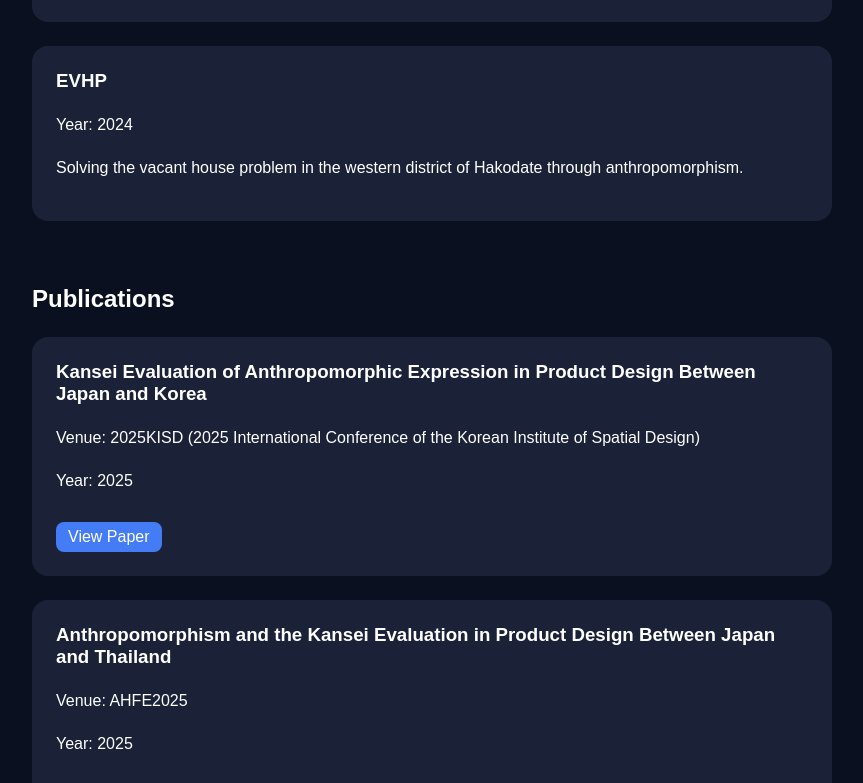
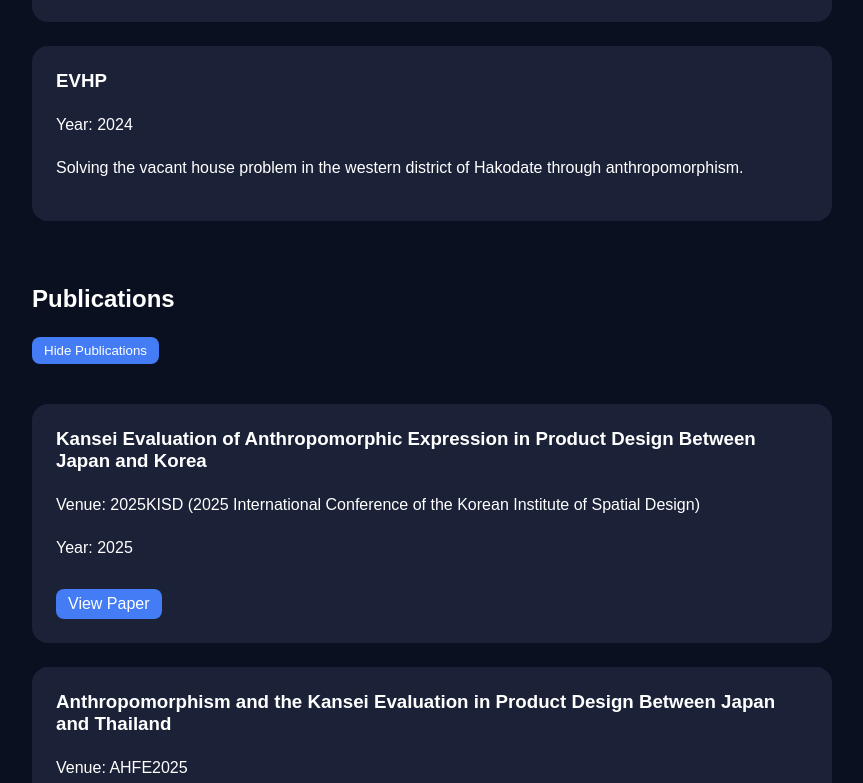
Before and after one commit to tanaharu-droid/website, a React (Vite) app: page / in a window 1280 px wide. Shown: the part 1197-1980 px from the top of the page, without its empty margins (208-1071 px from the left). Built offline with nearby package versions, Linux system fonts and the light colour scheme.

Commit message:
Add toggle-button

```diff
--- a/src/App.css
+++ b/src/App.css
@@ -86,3 +86,39 @@ article a:hover {
   list-style: none;
   /*箇条書きリストの点をなくす*/
 }
+
+.toggle-button {
+  display: inline-block;
+  margin-bottom: 16px;
+  color: white;
+  background-color: #437cf5;
+  padding: 6px 12px;
+  border-radius: 8px;
+  border: none;
+  /*ボタンの周囲グラフィック削除*/
+  cursor: pointer;
+  /*マウスポインタの形が変わる*/
+}
+
+.toggle-button:hover {
+  background-color: rgb(236, 165, 131);
+}
+
+.publication-list {
+  overflow: hidden;
+  /*枠外コンテンツを非表示*/
+  transition: opacity 1.0s ease, transform 1.0s ease, max-height 1.0s ease;
+}
+
+.publication-list.open {
+  opacity: 1;
+  transform: translateY(0);
+  max-height: 2000px;
+  /*Publicationsコンテンツ合計の概算*/
+}
+
+.publication-list.closed {
+  opacity: 0;
+  transform: translateY(-8px);
+  max-height: 0;
+}
--- a/src/App.tsx
+++ b/src/App.tsx
@@ -1,3 +1,4 @@
+import { useState } from 'react'
 import './App.css'
 import ProjectCard from './ProjectCard'
 import PublicationCard from './PublicationCard'
@@ -5,6 +6,8 @@ import PublicationCard from './PublicationCard'
 
 
 function App() {
+  const [showPublications, setShowPublications] = useState(true)
+
   const projects = [
     {
       id: "memocon",
@@ -107,7 +110,7 @@ function App() {
         </div>
 
         <img
-          src="/website/profile.PNG"
+          src="/website/profile.png"
           alt="Portrait of Haruki Tanaka"
           className="profile-image"
         />
@@ -165,7 +168,7 @@ function App() {
           Projects
         </h2>
         {
-          projects
+          [...projects]
             .sort((a, b) => Number(b.year) - Number(a.year))
             .map((project) =>
               <ProjectCard
@@ -184,6 +187,14 @@ function App() {
         <h2>
           Publications
         </h2>
+
+        <button
+          className="toggle-button"
+          onClick={() => setShowPublications(!showPublications)}>
+          {showPublications ? "Hide Publications" : "Show Publications"}
+        </button>
+
+        <div className={showPublications ? "publication-list open" : "publication-list closed"}>
           {
             [...publications]
               .sort((a, b) => Number(b.year) - Number(a.year))
@@ -197,14 +208,14 @@ function App() {
                 />
               )
           }
-
+        </div>
       </section>
 
       <nav className="nav-bar">
         <a href="#">Top</a>
       </nav>
 
-    </main>
+    </main >
   )
 }
 
```
Lines whose indentation alone changed are shown as unchanged.
